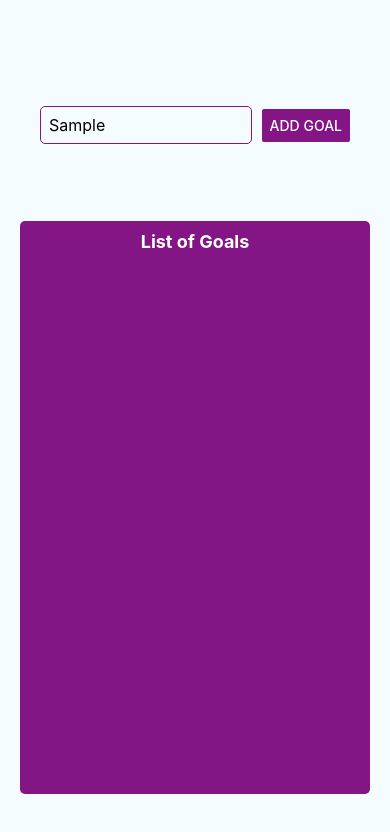
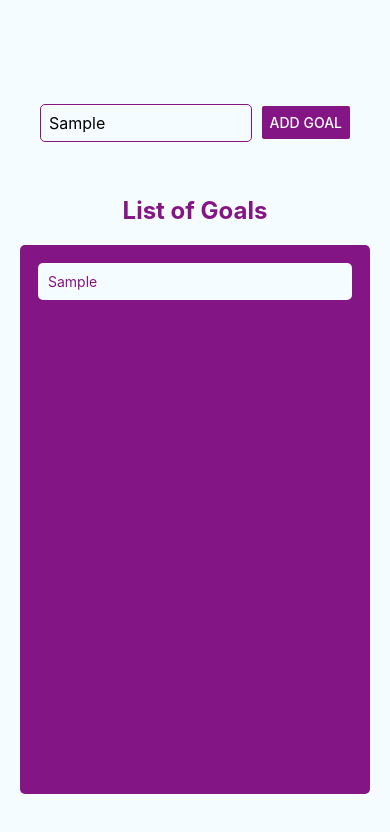
Before and after one commit to Ukaypromise/RNcourse, a React Native app: screen / in a window 390 px wide. Both pictures are taken after typing "Sample" into the empty fields and a click on the button "ADD GOAL". Shown: the top 832 px of the page. Built offline with nearby package versions, Linux system fonts and the light colour scheme.

Commit message:
List items

```diff
--- a/App.js
+++ b/App.js
@@ -2,16 +2,16 @@ import { StyleSheet, Text, View, Button, TextInput } from "react-native";
 import { useState } from "react";
 
 export default function App() {
-  const [goal, setGoal] = useState("");
+  const [goals, setGoals] = useState("");
   const [listGoal, setListGoal] = useState([]);
 
   function goalInputHandler(enteredText) {
-    setGoal(enteredText);
+    setGoals(enteredText);
   }
 
   function addGoalHandler(e) {
-    setListGoal((currentGoals) => [...currentGoals, goal]);
-    setGoal("");
+    setListGoal((currentGoals) => [...currentGoals, goals]);
+    setGoals("");
   }
   return (
     <View style={styles.appContainer}>
@@ -23,8 +23,13 @@ export default function App() {
         />
         <Button title="Add Goal" color="#841584" onPress={addGoalHandler} />
       </View>
+      <Text style={styles.goalText}>List of Goals</Text>
       <View style={styles.goalContainer}>
-        <Text style={styles.goalText}>List of Goals</Text>
+        {listGoal.map((goal) => (
+          <View style={styles.goalItemText} key={goal}>
+            <Text style={styles.goalItem}>{goal}</Text>
+          </View>
+        ))}
       </View>
     </View>
   );
@@ -61,9 +66,18 @@ const styles = StyleSheet.create({
     borderRadius: 5,
   },
   goalText: {
-    color: "#fff",
-    fontSize: 18,
+    color: "#841584",
+    fontSize: 24,
     fontWeight: "bold",
     textAlign: "center",
   },
+  goalItemText: {
+    margin: 8,
+    padding: 10,
+    backgroundColor: "#F5FCFF",
+    borderRadius: 5,
+  },
+  goalItem: {
+    color: "#841584",
+  },
 });
```
